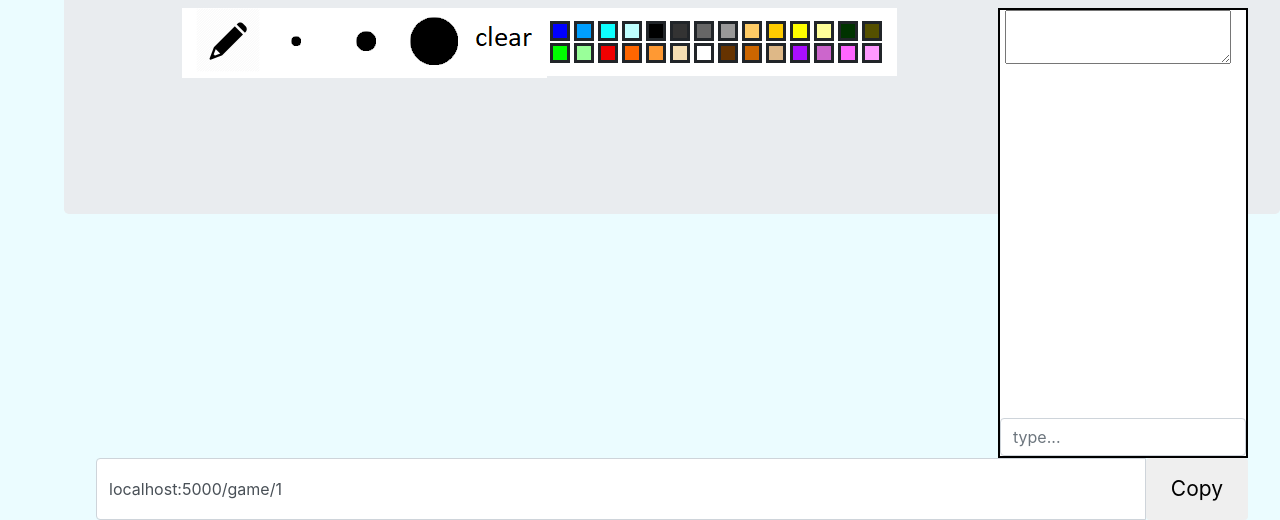
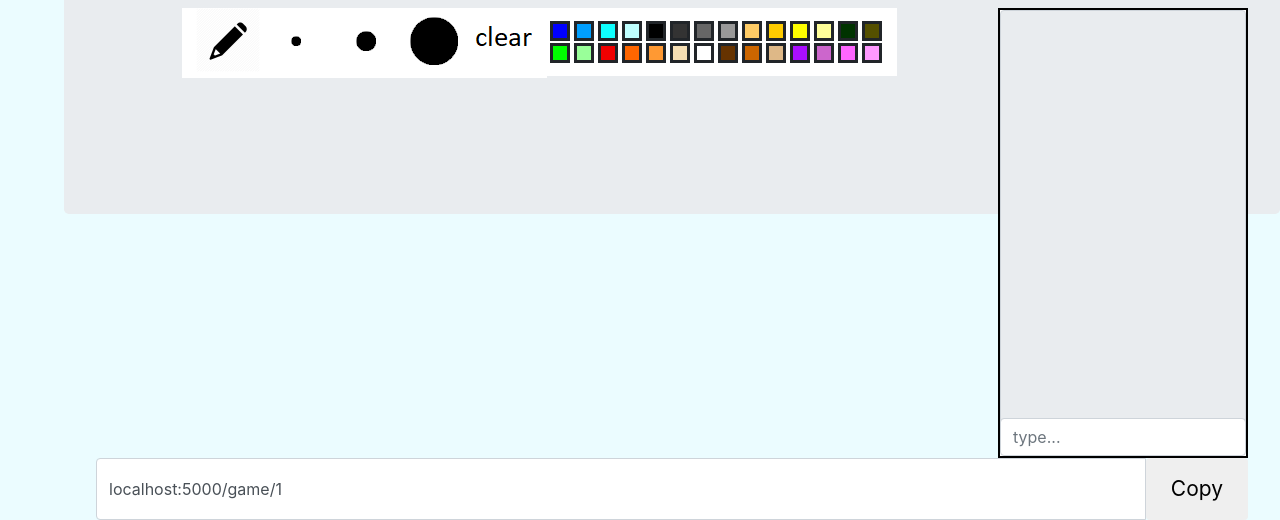
Before and after one commit to deJcob/DrawingAndGuessingGame, a Flask app: page /game in a window 1280 px wide. Shown: the part 596-1116 px from the top of the page. Run offline with Flask 2, Linux system fonts and the light colour scheme; the visitor is signed in with stand-in values (Sample User, id 1); parts of the project's set-up code (start-up, migrations or seed data) failed here and were passed over; some libraries are stand-ins or nearby versions.

Commit message:
Chat layout upgraded

```diff
--- a/app/templates/game.html
+++ b/app/templates/game.html
@@ -39,7 +39,7 @@
         #box {
             text-align: left;
             height: 430px;
-            padding-left: 5px;
+            padding-left: 0px;
         }
 
         #playersList {
@@ -50,8 +50,14 @@
             background-color: white;
         }
 
-        #textarea {
+        #chat {
+            height: 100%;
             width: 100%;
+            display: block;
+            margin-left: auto;
+            margin-right: auto;
+            padding-left: 5px;
+
         }
 
         #narzedzia {
@@ -66,7 +72,7 @@
             position: absolute;
             width: 100%;
             bottom: 0;
-            left: 0;
+            right: 0;
         }
 
         #table_colors {
@@ -122,7 +128,7 @@
             <div id="canvasdiv"><canvas id="canvas" width="650" height="450"></canvas></div>
             <div id="chatbox">
                 <div id="box">
-                    <textarea id="chat"></textarea>
+                    <textarea  class="form-control" readonly id="chat"></textarea>
 
                 </div>
                 <div id="text">
```
